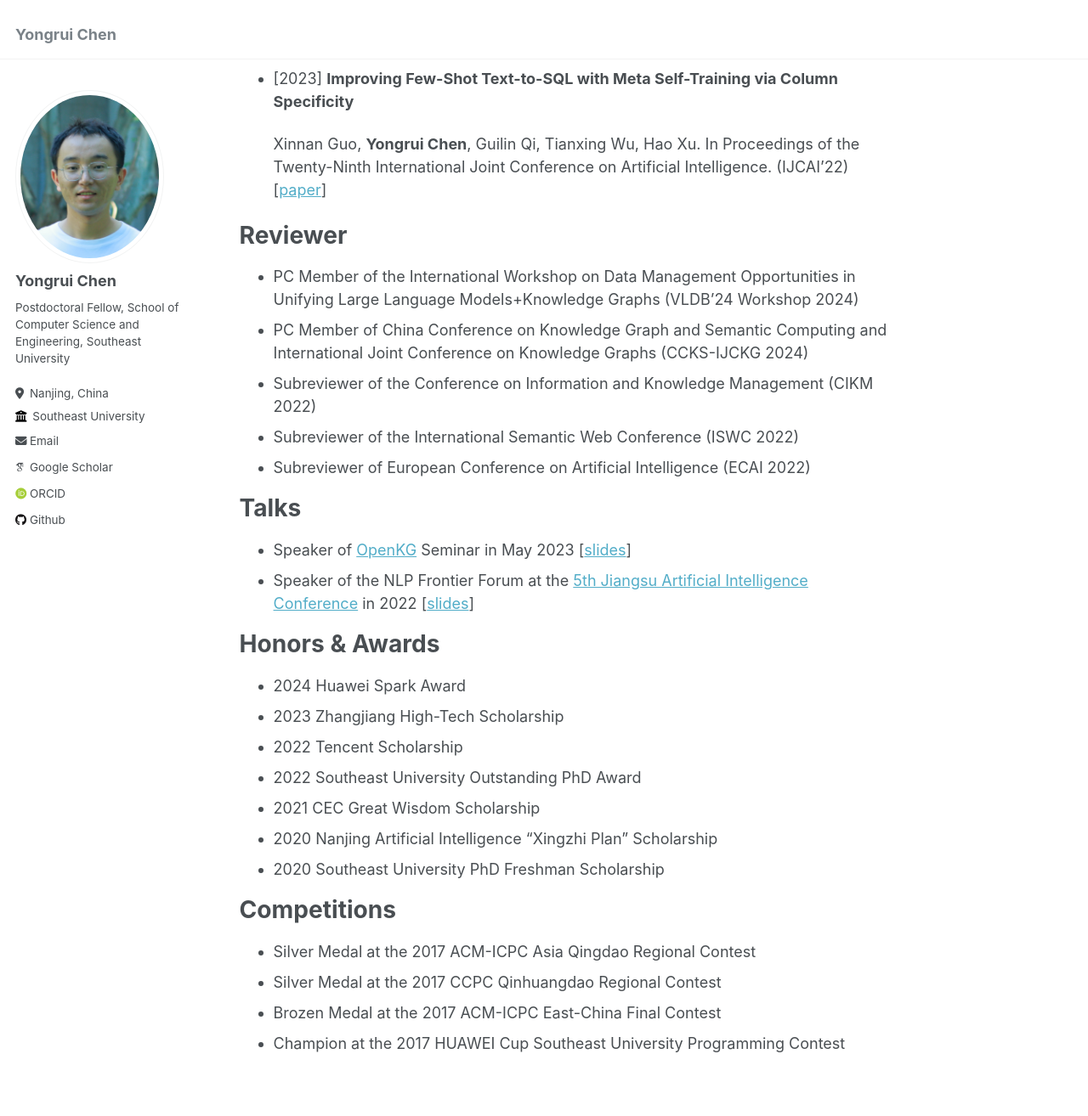
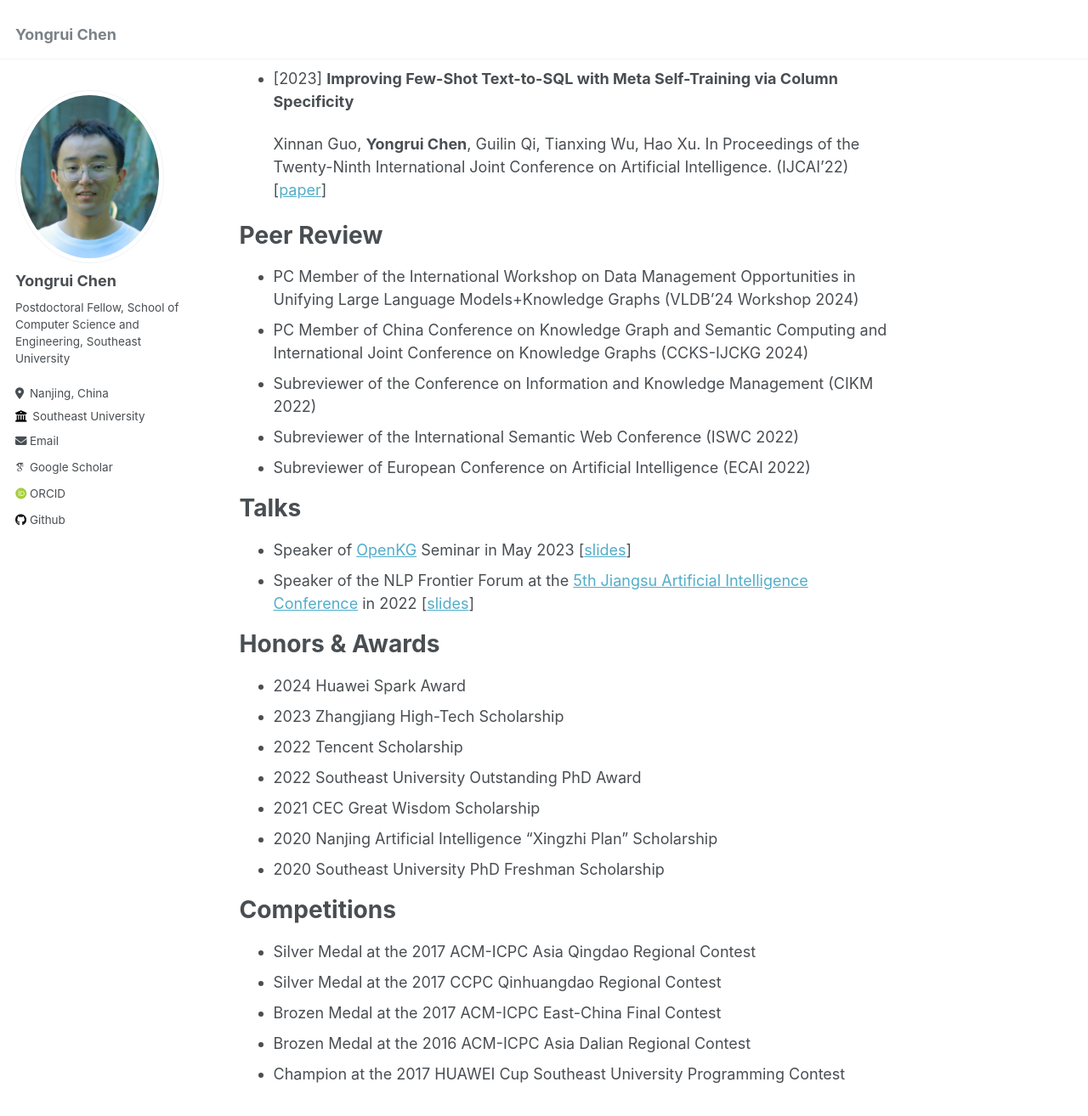
Before and after one commit to Bahuia/bahuia.github.io, a Jekyll site: the page built from _pages/about.md, in a window 1280 px wide and 1400 px high, scrolled down 4612 px. Shown: the top 1314 px of the window at 85% size. Built offline with Jekyll 4.4.1, drawn with Linux system fonts in a browser that asks for light colours; some web fonts are replaced.

Commit message:
20240722

```diff
--- a/_pages/about.md
+++ b/_pages/about.md
@@ -154,7 +154,7 @@ Co-author
     Xinnan Guo, **Yongrui Chen**, Guilin Qi, Tianxing Wu, Hao Xu.
     In Proceedings of the Twenty-Ninth International Joint Conference on Artificial Intelligence. (IJCAI'22) [[paper](https://www.ijcai.org/proceedings/2022/0576.pdf)]
 
-Reviewer
+Peer Review
 ======
 * PC Member of the International Workshop on Data Management Opportunities in Unifying Large Language Models+Knowledge Graphs (VLDB'24 Workshop 2024)
 * PC Member of China Conference on Knowledge Graph and Semantic Computing and International Joint Conference on Knowledge Graphs (CCKS-IJCKG 2024)
@@ -185,4 +185,5 @@ Competitions
 * Silver Medal at the 2017 ACM-ICPC Asia Qingdao Regional Contest
 * Silver Medal at the 2017 CCPC Qinhuangdao Regional Contest
 * Brozen Medal at the 2017 ACM-ICPC East-China Final Contest
+* Brozen Medal at the 2016 ACM-ICPC Asia Dalian Regional Contest
 * Champion at the 2017 HUAWEI Cup Southeast University Programming Contest
```
